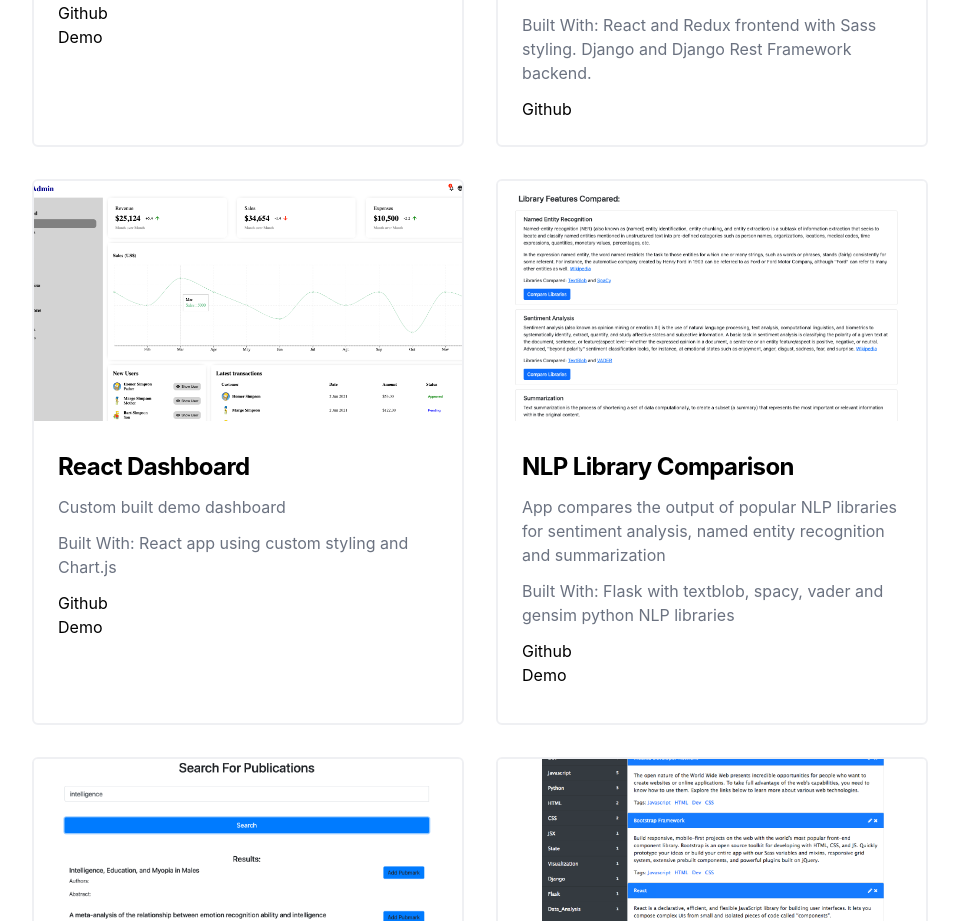
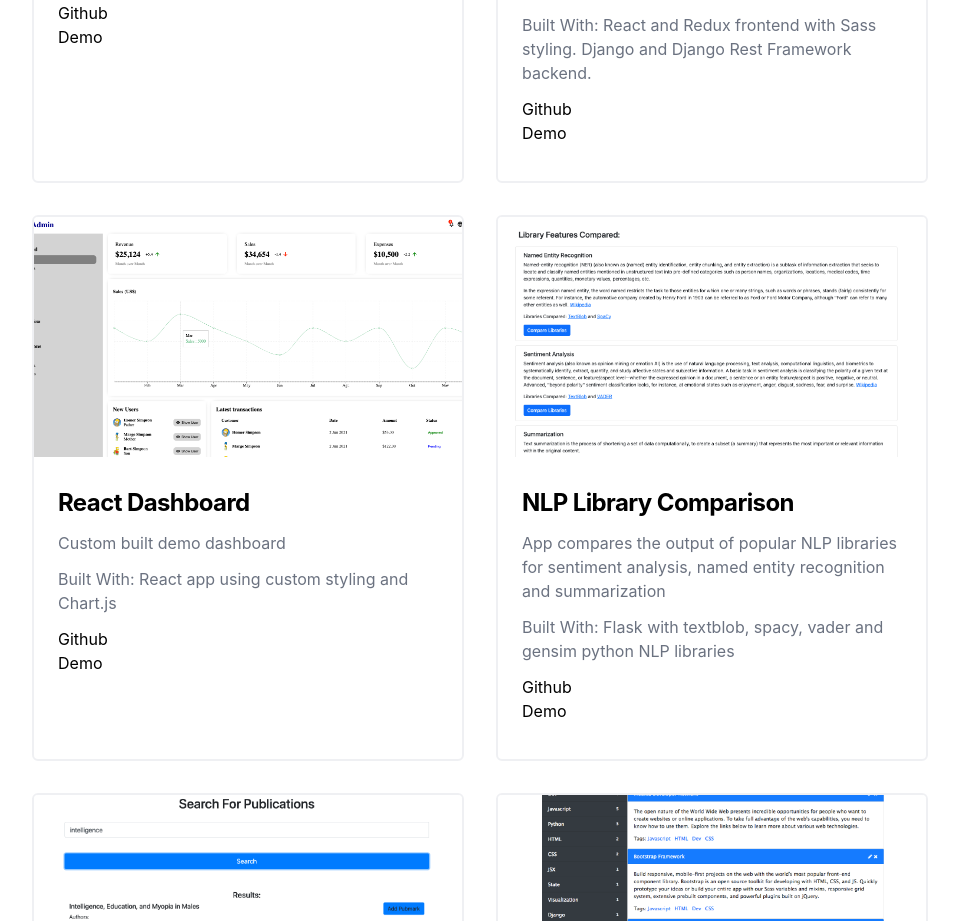
Before and after one commit to patrickcash/nextjs-portfolio, a Next.js app: page /projects in a window 1280 px wide. Shown: the part 1372-2293 px from the top of the page, without its empty margins (160-1119 px from the left). Built offline with nearby package versions, Linux system fonts and the light colour scheme.

Commit message:
updated screen shots and demo link

```diff
--- a/data/projectData.js
+++ b/data/projectData.js
@@ -29,7 +29,7 @@ const projectsData = [
         techStack: 'React and Redux frontend with Sass styling. Django and Django Rest Framework backend.',
         imgSrc: '/static/images/really.png',
         github: 'https://github.com/patrickcash/Really',
-        demo: null
+        demo: 'https://really-pc.herokuapp.com/'
     },
     {
         title: 'React Dashboard',
```
Also changed, not shown: public/static/images/devcord.png, public/static/images/really.png.
